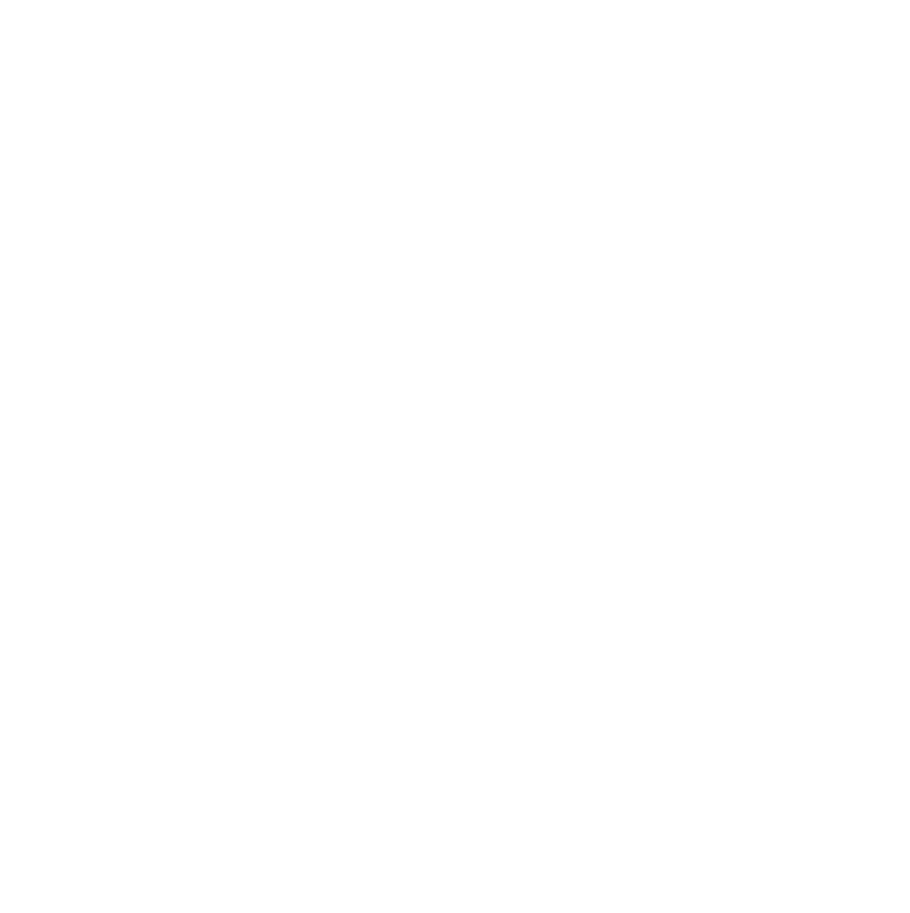
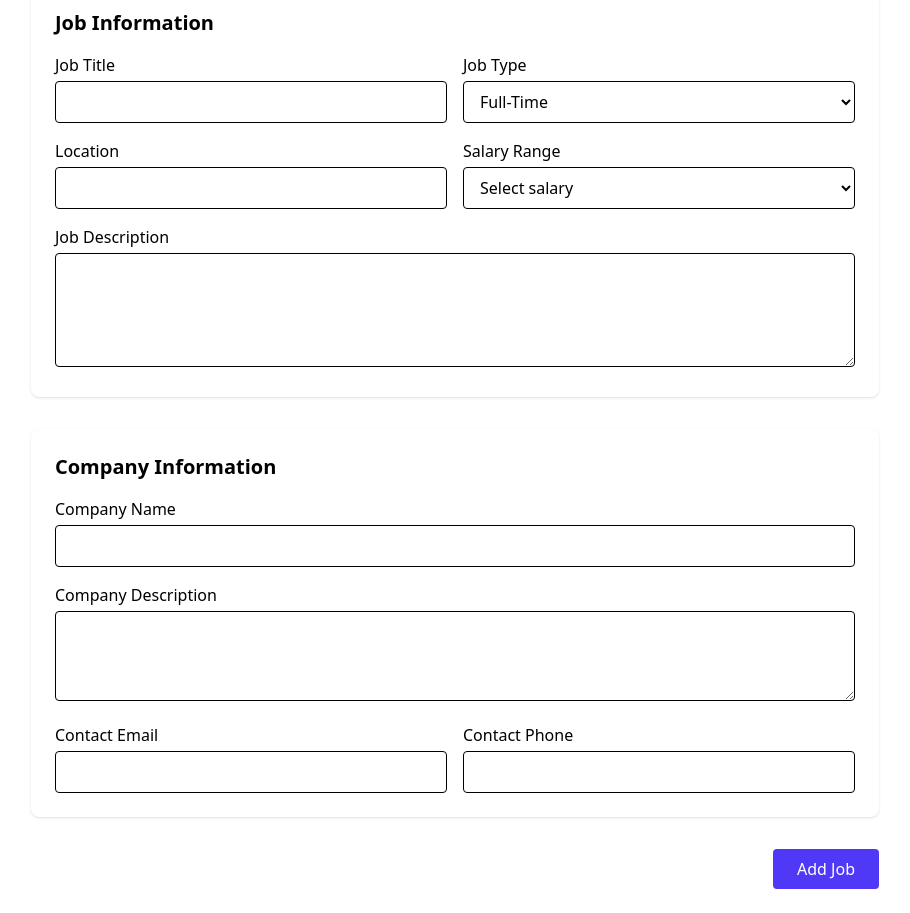
Before and after one commit to AlaBhs/react-job-board, a React (Vite) app: page /add-job in a window 1280 px wide. Shown: the part 180-1093 px from the top of the page, without its empty margins (185-1095 px from the left). Before the commit the page ends 800 px from the top, so only its background shows below. Built offline with nearby package versions, Linux system fonts and the light colour scheme.

Commit message:
implement AddJobPage with controlled form, POST request, and toast notifications

```diff
--- a/package.json
+++ b/package.json
@@ -16,6 +16,7 @@
     "react-dom": "^19.2.0",
     "react-icons": "^5.5.0",
     "react-router-dom": "^7.13.0",
+    "react-toastify": "^11.0.5",
     "tailwindcss": "^4.1.18"
   },
   "devDependencies": {
--- a/src/db.json
+++ b/src/db.json
@@ -83,6 +83,20 @@
         "contactEmail": "contact@ipsumlorem.com",
         "contactPhone": "555-555-5555"
       }
+    },
+    {
+      "id": "34d0",
+      "title": "exemple",
+      "type": "exemple",
+      "location": "exemple",
+      "salary": "1",
+      "description": "exemple",
+      "company": {
+        "name": "exemple",
+        "description": "exemple",
+        "contactEmail": "exemple@gmail.com",
+        "contactPhone": "5555555555"
+      }
     }
   ]
 }
--- a/src/layouts/Layout.jsx
+++ b/src/layouts/Layout.jsx
@@ -1,5 +1,7 @@
 import { Outlet } from 'react-router-dom';
 import Navbar from '../components/Navbar';
+import { ToastContainer } from 'react-toastify';
+import 'react-toastify/dist/ReactToastify.css';
 
 const Layout = () => {
   return (
@@ -8,6 +10,15 @@ const Layout = () => {
       <main>
         <Outlet />
       </main>
+            <ToastContainer
+        position="top-right"
+        autoClose={3000}
+        hideProgressBar={false}
+        newestOnTop
+        closeOnClick
+        pauseOnHover
+        draggable
+      />
     </>
   );
 };
--- a/src/pages/AddJobPage.jsx
+++ b/src/pages/AddJobPage.jsx
@@ -1,7 +1,205 @@
+import { useState } from 'react';
+import { useNavigate } from 'react-router-dom';
+import { toast } from 'react-toastify';
+
 const AddJobPage = () => {
+  const navigate = useNavigate();
+
+  const [job, setJob] = useState({
+    title: '',
+    type: 'Full-Time',
+    location: '',
+    salary: '',
+    description: '',
+    company: {
+      name: '',
+      description: '',
+      contactEmail: '',
+      contactPhone: ''
+    }
+  });
+
+  const handleChange = (e) => {
+    const { name, value } = e.target;
+
+    if (name.startsWith('company.')) {
+      const key = name.split('.')[1];
+      setJob((prev) => ({
+        ...prev,
+        company: { ...prev.company, [key]: value }
+      }));
+    } else {
+      setJob((prev) => ({ ...prev, [name]: value }));
+    }
+  };
+
+  const handleSubmit = async (e) => {
+    e.preventDefault();
+
+    try {
+      const res = await fetch('/api/jobs', {
+        method: 'POST',
+        headers: { 'Content-Type': 'application/json' },
+        body: JSON.stringify(job)
+      });
+
+      if (!res.ok) throw new Error('Failed to add job');
+
+      toast.success('Job added successfully');
+      navigate('/jobs');
+    } catch (err) {
+      toast.error(err.message);
+    }
+  };
+
   return (
-    <div className="p-6">
-      <h1 className="text-3xl font-bold mb-4">Add a New Job</h1>
+    <div className="max-w-4xl mx-auto p-6">
+      <h1 className="text-3xl font-bold mb-6">Add Job</h1>
+
+      <form onSubmit={handleSubmit} className="space-y-8">
+        {/* ===== Job Info ===== */}
+        <div className="bg-white p-6 rounded-lg shadow">
+          <h2 className="text-xl font-bold mb-4">Job Information</h2>
+
+          <div className="grid grid-cols-1 md:grid-cols-2 gap-4">
+            <div>
+              <label className="block font-medium mb-1">Job Title</label>
+              <input
+                type="text"
+                name="title"
+                value={job.title}
+                onChange={handleChange}
+                className="w-full border rounded px-3 py-2"
+                required
+              />
+            </div>
+
+            <div>
+              <label className="block font-medium mb-1">Job Type</label>
+              <select
+                name="type"
+                value={job.type}
+                onChange={handleChange}
+                className="w-full border rounded px-3 py-2"
+              >
+                <option>Full-Time</option>
+                <option>Part-Time</option>
+                <option>Remote</option>
+                <option>Contract</option>
+              </select>
+            </div>
+
+            <div>
+              <label className="block font-medium mb-1">Location</label>
+              <input
+                type="text"
+                name="location"
+                value={job.location}
+                onChange={handleChange}
+                className="w-full border rounded px-3 py-2"
+                required
+              />
+            </div>
+
+            <div>
+              <label className="block font-medium mb-1">Salary Range</label>
+              <select
+                name="salary"
+                value={job.salary}
+                onChange={handleChange}
+                className="w-full border rounded px-3 py-2"
+              >
+                <option value="">Select salary</option>
+                <option>$50K - $60K</option>
+                <option>$60K - $70K</option>
+                <option>$70K - $80K</option>
+                <option>$80K - $90K</option>
+                <option>$90K+</option>
+              </select>
+            </div>
+          </div>
+
+          <div className="mt-4">
+            <label className="block font-medium mb-1">Job Description</label>
+            <textarea
+              name="description"
+              value={job.description}
+              onChange={handleChange}
+              rows="4"
+              className="w-full border rounded px-3 py-2"
+              required
+            />
+          </div>
+        </div>
+
+        {/* ===== Company Info ===== */}
+        <div className="bg-white p-6 rounded-lg shadow">
+          <h2 className="text-xl font-bold mb-4">Company Information</h2>
+
+          <div className="space-y-4">
+            <div>
+              <label className="block font-medium mb-1">Company Name</label>
+              <input
+                type="text"
+                name="company.name"
+                value={job.company.name}
+                onChange={handleChange}
+                className="w-full border rounded px-3 py-2"
+                required
+              />
+            </div>
+
+            <div>
+              <label className="block font-medium mb-1">
+                Company Description
+              </label>
+              <textarea
+                name="company.description"
+                value={job.company.description}
+                onChange={handleChange}
+                rows="3"
+                className="w-full border rounded px-3 py-2"
+                required
+              />
+            </div>
+
+            <div className="grid grid-cols-1 md:grid-cols-2 gap-4">
+              <div>
+                <label className="block font-medium mb-1">Contact Email</label>
+                <input
+                  type="email"
+                  name="company.contactEmail"
+                  value={job.company.contactEmail}
+                  onChange={handleChange}
+                  className="w-full border rounded px-3 py-2"
+                  required
+                />
+              </div>
+
+              <div>
+                <label className="block font-medium mb-1">Contact Phone</label>
+                <input
+                  type="text"
+                  name="company.contactPhone"
+                  value={job.company.contactPhone}
+                  onChange={handleChange}
+                  className="w-full border rounded px-3 py-2"
+                />
+              </div>
+            </div>
+          </div>
+        </div>
+
+        {/* ===== Submit ===== */}
+        <div className="text-right">
+          <button
+            type="submit"
+            className="bg-indigo-600 text-white px-6 py-2 rounded hover:bg-indigo-700"
+          >
+            Add Job
+          </button>
+        </div>
+      </form>
     </div>
   );
 };
```
Also changed, not shown: 1 other file (tests, documents, lock files or other folders).
